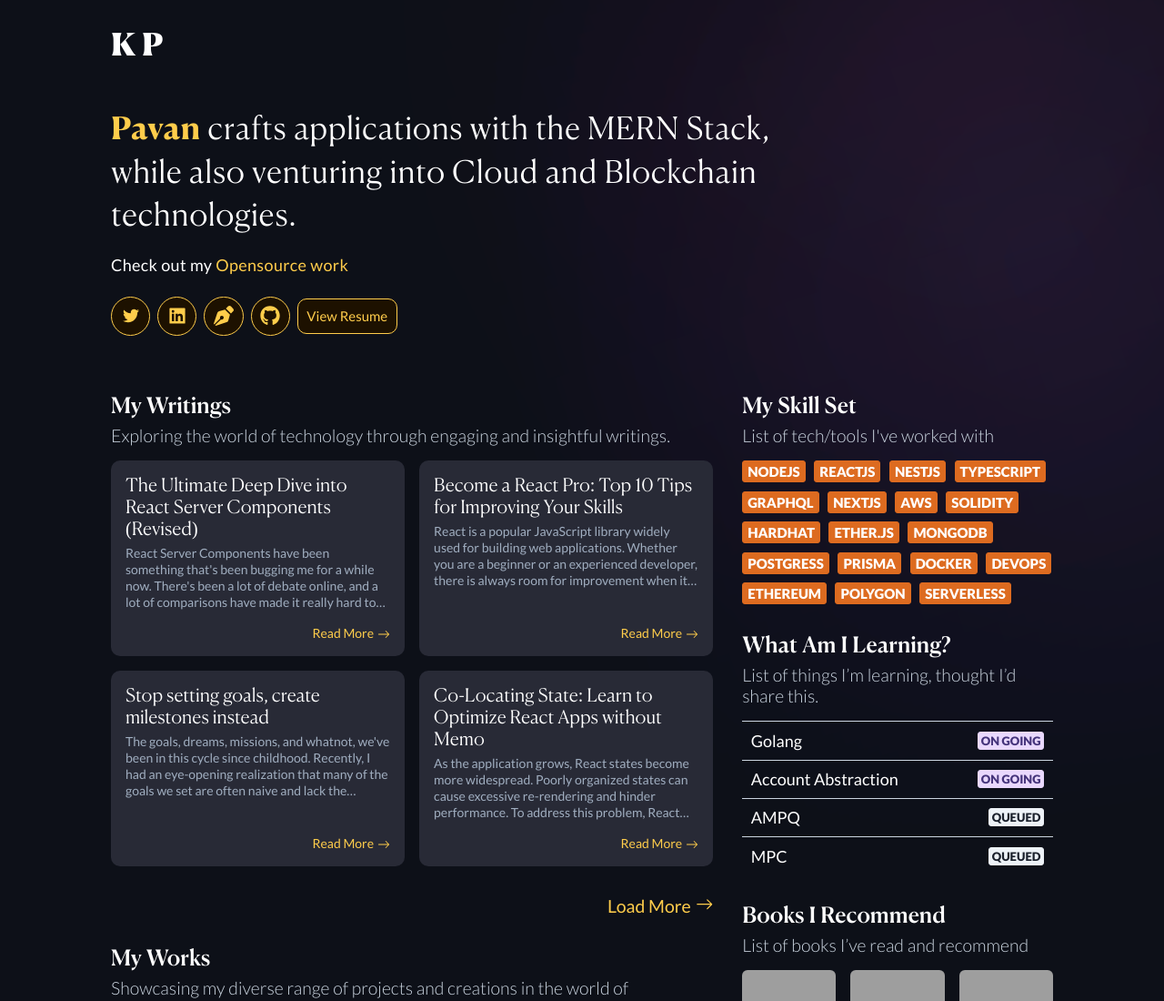
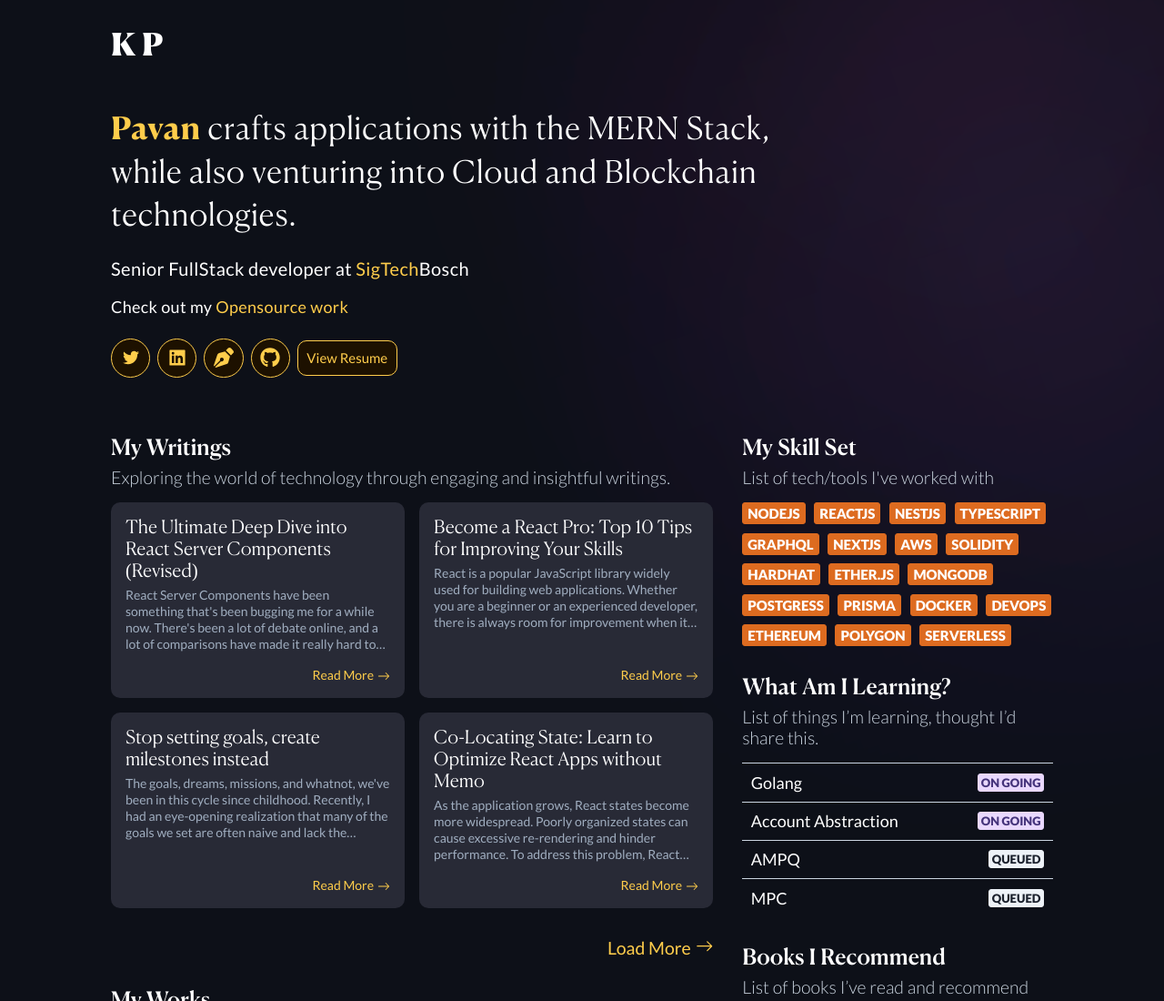
Before and after one commit to pavankpdev/pavankp.dev, an Astro site: page / in a window 1280 px wide. Shown: the top 1100 px of the page at 91% size. Built offline with nearby package versions, Linux system fonts and the light colour scheme; Astro itself is replaced by a stand-in of ours; grey boxes are pictures that could not be loaded.

Commit message:
Update Hero.astro

```diff
--- a/src/components/Hero.astro
+++ b/src/components/Hero.astro
@@ -8,14 +8,12 @@ import "../styles/hero.scss";
     <span class="font-bold text-primary">Pavan</span> crafts applications with the
     MERN Stack, while also venturing into Cloud and Blockchain technologies.
   </h1>
-<!--
   <h2 class="title-2 font-lato font-regular line-height-2 letter-spacing-2">
-    Currently developing product at <a
-      href="https://sigtech.com/"
+    Senior FullStack developer at <a
+      href="https://bosch.com/"
       target="_blank">SigTech</a
-    >
+    >Bosch</a>
   </h2>
--->
   <h3 class="title-3 font-lato font-regular letter-spacing-2">
     Check out my <a href="https://github.com/pavankpdev" target="_blank"
       >Opensource work</a
```
